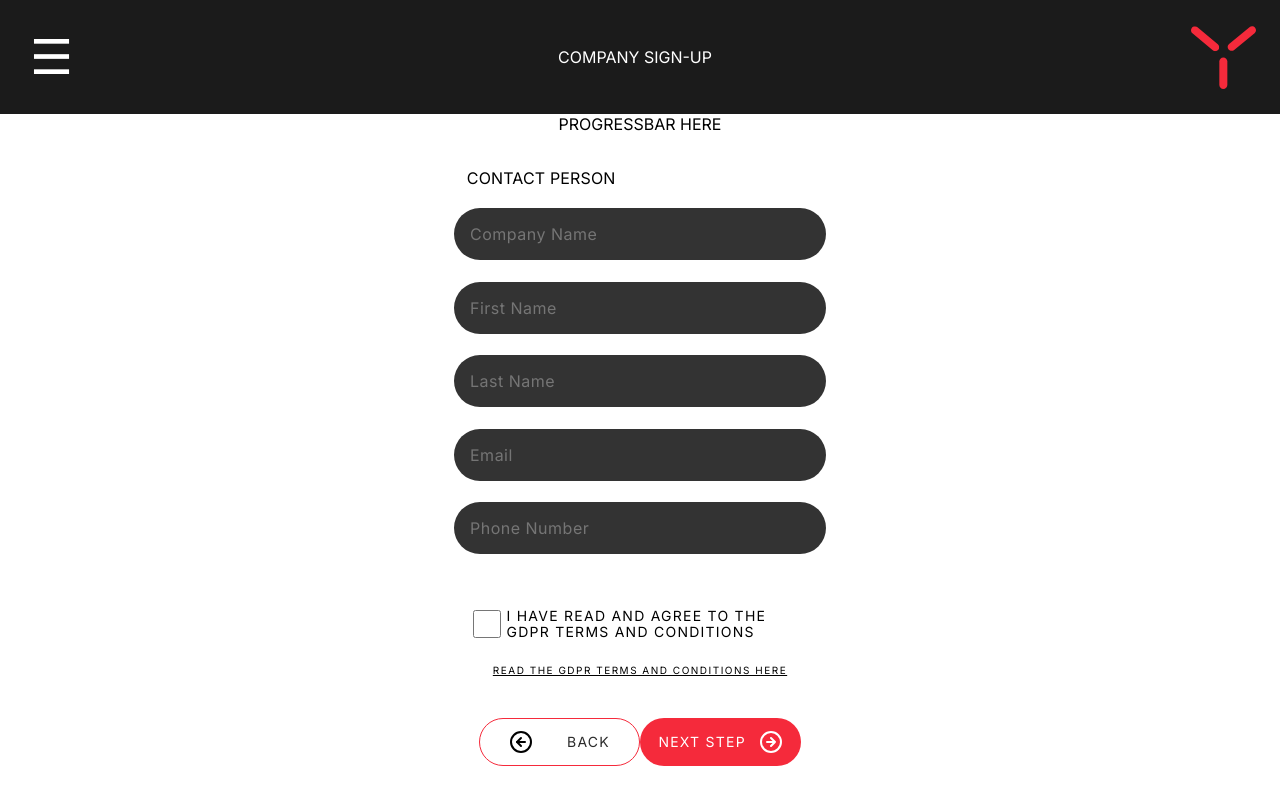
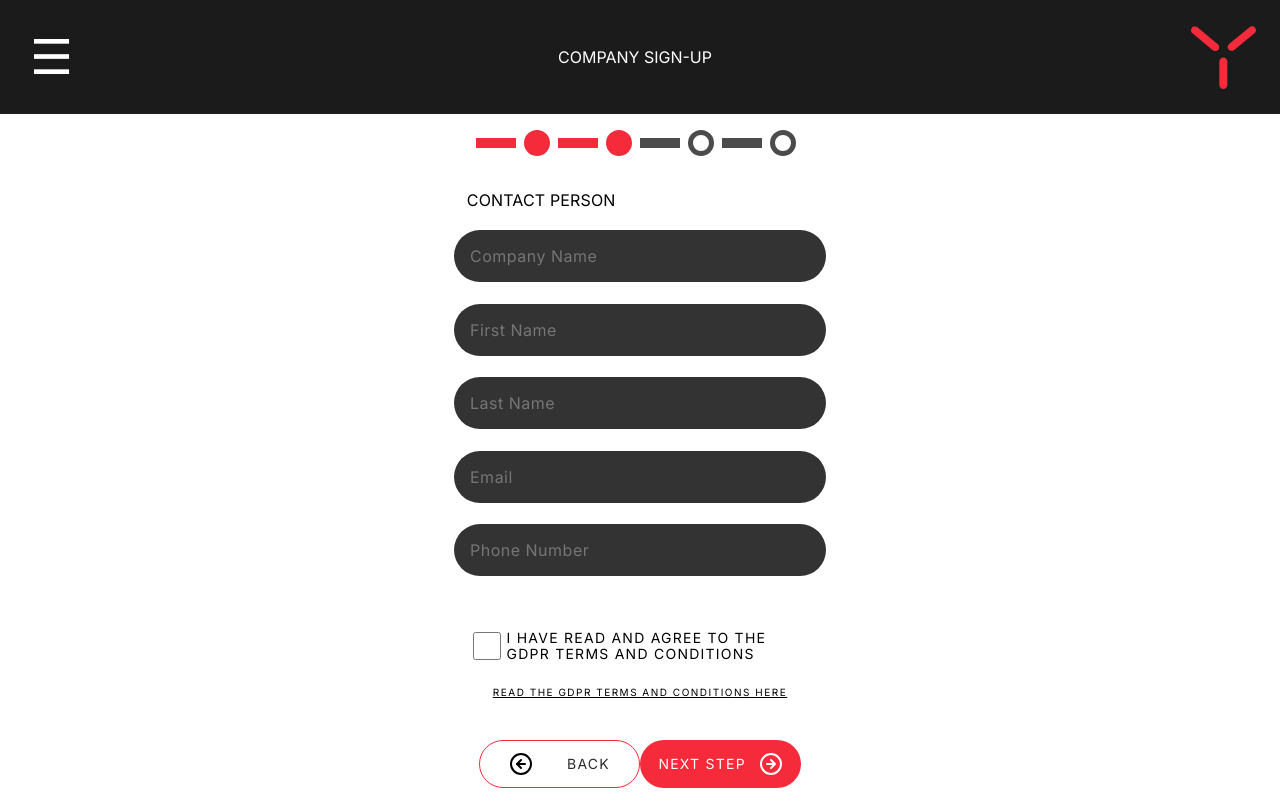
Before and after one commit to HannesAlexandersson/Branshevent, a React (Vite) app in the folder client/: page /company-signup in a window 1280 px wide. Built offline with nearby package versions, Linux system fonts and the light colour scheme.

Commit message:
Adding progressbar
progressbar finished

```diff
--- /dev/null
+++ b/client/src/components/Progress-bar/Progressbar.jsx
@@ -0,0 +1,29 @@
+import React from 'react';
+import PropTypes from 'prop-types';
+import styles from './progressbar.module.css';
+
+const Progressbar = ({ currentStep, totalSteps }) => {
+  const steps = [];
+
+
+
+  // we loop through every step in the "question line" and on each step we check if the user have answered the questions or not
+  for (let i = 1; i <= totalSteps; i++) {
+    const isCompleted = i <= currentStep;
+    steps.push(
+      <React.Fragment key={i}>
+        <div className={`${styles.line} ${isCompleted ? styles.completed : ''}`} />{ /*if the step is completed its assigned 'isCompleted' */}
+        <div className={`${styles.circle} ${isCompleted ? styles.completed : ''}`} />
+      </React.Fragment>
+    );
+  }
+
+  return <div className={styles.progressbar}>{steps}</div>;// we then can return the entire progressbar
+};
+
+Progressbar.propTypes = {
+  currentStep: PropTypes.number.isRequired,
+  totalSteps: PropTypes.number.isRequired,
+};
+
+export default Progressbar;
--- /dev/null
+++ b/client/src/components/Progress-bar/progressbar.module.css
@@ -0,0 +1,25 @@
+.progressbar {
+    margin-top: 1rem;
+    display: flex;
+    align-items: center;
+  }
+
+  .line {
+    flex: 1;
+    width: 2.5rem;
+    height: 0.625rem;
+    background-color: var(--Grey-60);
+  }
+
+  .circle {
+    width: 1rem;
+    height: 1rem;
+    border-radius: 50%;
+    border: 5px solid var(--Grey-60);
+    margin: 0 8px;
+  }
+
+  .completed {
+    background-color: var(--secondary-BG);
+    border-color: var(--secondary-BG);
+  }
--- a/client/src/index.css
+++ b/client/src/index.css
@@ -12,6 +12,7 @@
   --default-font-clr: #000;
   --secondary-font-clr:#FFF;
   --Grey-20: #E8E8E8;
+  --Grey-60:#4B4B4B;
   --Grey-80: #333;
   --Grey-100: #1B1B1B;
 
--- a/client/src/views/Company-signUp/Company_sign_up.jsx
+++ b/client/src/views/Company-signUp/Company_sign_up.jsx
@@ -2,6 +2,7 @@ import { backArrow, nextArrow } from '../../assets/Icons/index.js';
 import { Link, useNavigate, } from 'react-router-dom';
 import { useState } from 'react';
 import Nav from '../../views/Navigation/Navigation.jsx';
+import Progressbar from '../../components/Progress-bar/Progressbar.jsx';
 import Form from '../../components/Company-form/Company_signup_form.jsx';
 import Gdpr from '../../components/GDPR/Gdpr.jsx';
 import styles from './company_sign_up.module.css';
@@ -9,12 +10,17 @@ import styles from './company_sign_up.module.css';
 function Company_sign_up(){
     const navigate = useNavigate();
     const [isChecked, setIsChecked] = useState(false);
+    const [currentStep, setCurrentStep] = useState(2);
+    const totalSteps = 4;
 
 
     const handleSubmit = (event) => {
         event.preventDefault(); // stop default form submission so we can handle it ourselfs
 
 
+        if (currentStep < totalSteps) {//add 1 to the progressbar prop
+            setCurrentStep(currentStep + 1);
+        }
         // enter the path to the next page here when its finished
         navigate('/');
     };
@@ -31,7 +37,7 @@ function Company_sign_up(){
         <>
             <Nav />
             <div className={styles.main}>
-            <div className={styles.progress_bar}>PROGRESSBAR HERE</div>
+            <Progressbar currentStep={currentStep} totalSteps={totalSteps} />
 
                 <Form id="companySignupForm" handleSubmit={handleSubmit}/>
 
--- a/client/src/views/Landing-page/landing.module.css
+++ b/client/src/views/Landing-page/landing.module.css
@@ -1,5 +1,6 @@
 .main_container{
-    margin-top: 0.225rem;
+  /*   margin-top: 8.225rem; */
+    margin-top: 0.225rem; /*I dont know what happend, one day the app was broken*/
     display: flex;
     flex-direction: column;
     justify-content: center;
--- a/client/src/views/Sign-in/Sign_in.jsx
+++ b/client/src/views/Sign-in/Sign_in.jsx
@@ -1,17 +1,28 @@
+import React, { useState } from 'react';
 import { backArrow } from '../../assets/Icons/index.js';
 import { Link } from 'react-router-dom';
-import Nav from '../../views/Navigation/Navigation.jsx';
+import Nav from '../Navigation/Navigation.jsx';
+import Progressbar from '../../components/Progress-bar/Progressbar.jsx';
 import styles from './sign_in.module.css';
 
 
 
+
 function Sign_in(){
+    const [currentStep, setCurrentStep] = useState(1);
+    const totalSteps = 4;
+
+    const handleNextStep = () => {
+        if (currentStep < totalSteps) {
+            setCurrentStep(currentStep + 1);
+        }
+    };
 
     return(
         <>
             <Nav/>
             <div className={styles.main}>
-                <div className={styles.progress_bar}>PROGRESSBAR HERE</div>
+                <Progressbar currentStep={currentStep} totalSteps={totalSteps} />
 
                 <div className={styles.content_wrapper}>
                     <div className={styles.content_text}>
@@ -19,8 +30,8 @@ function Sign_in(){
                         <p>I am a…</p>
                     </div>
                     <div className={styles.content_btn_wrapper}>
-                        <Link className={styles.content_btn} to="#">STUDENT</Link>
-                        <Link className={styles.content_btn} to="/company-signup">COMPANY</Link>
+                        <Link onClick={handleNextStep} className={styles.content_btn} to="#">STUDENT</Link>
+                        <Link onClick={handleNextStep} className={styles.content_btn} to="/company-signup">COMPANY</Link>
                     </div>
                 </div>
 
```
